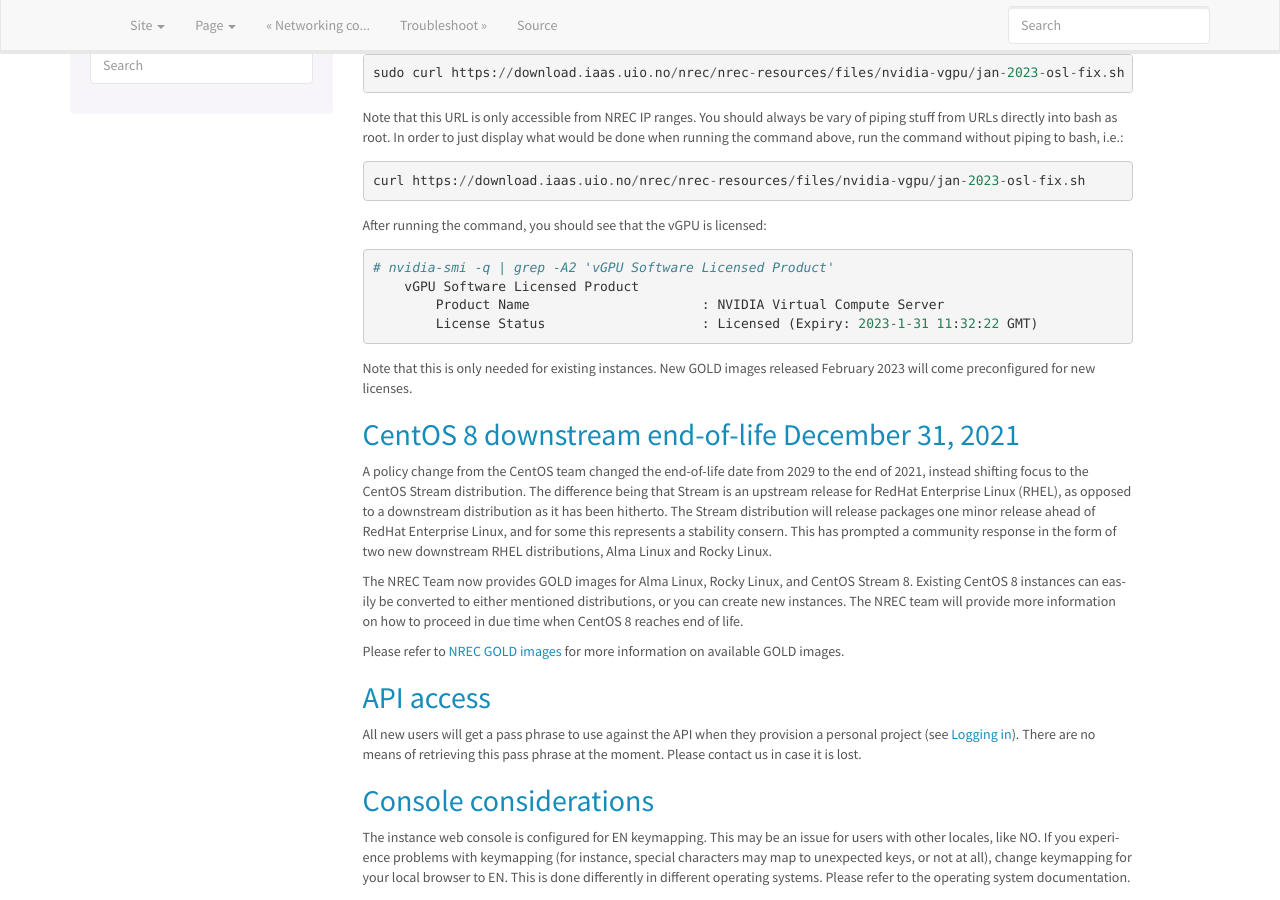
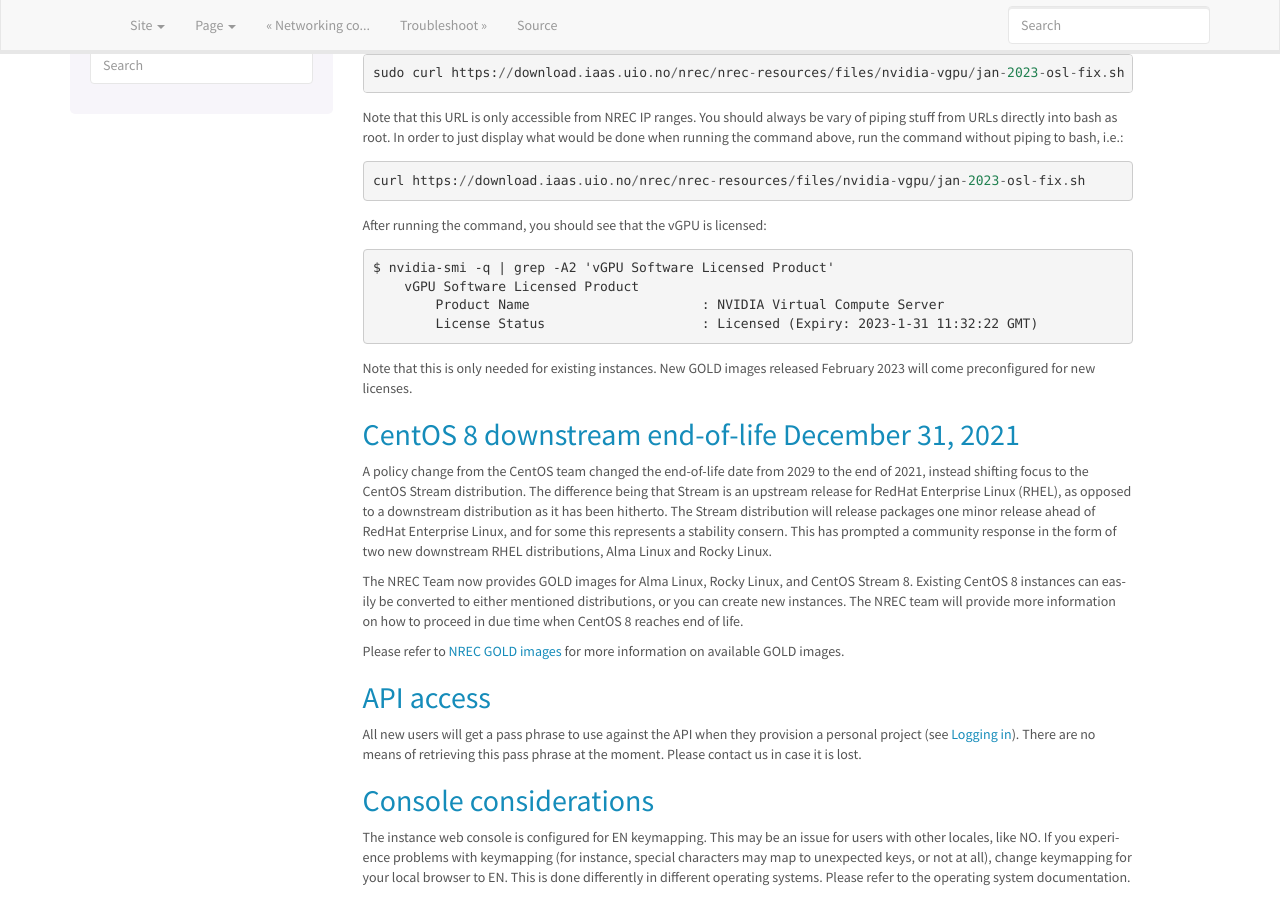
Before and after one commit to norcams/docs-enduser, a Sphinx documentation site: the page built from docs/known-issues.rst, in a window 1280 px wide and 900 px high, scrolled down 711 px. Built offline with Sphinx 7.4.7, drawn with Linux system fonts in a browser that asks for light colours.

```diff
--- a/docs/known-issues.rst
+++ b/docs/known-issues.rst
@@ -24,7 +24,7 @@ command above, run the command without piping to bash, i.e.::
 
 After running the command, you should see that the vGPU is licensed::
 
-  # nvidia-smi -q | grep -A2 'vGPU Software Licensed Product'
+  $ nvidia-smi -q | grep -A2 'vGPU Software Licensed Product'
       vGPU Software Licensed Product
           Product Name                      : NVIDIA Virtual Compute Server
           License Status                    : Licensed (Expiry: 2023-1-31 11:32:22 GMT)
```
